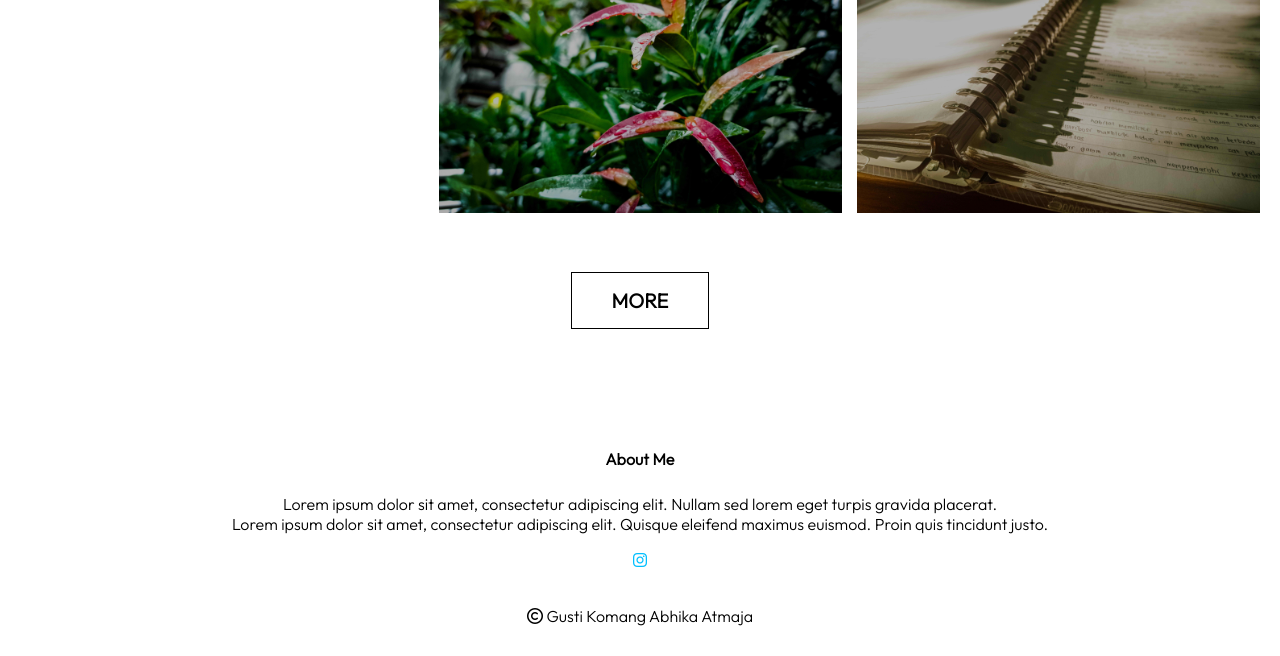
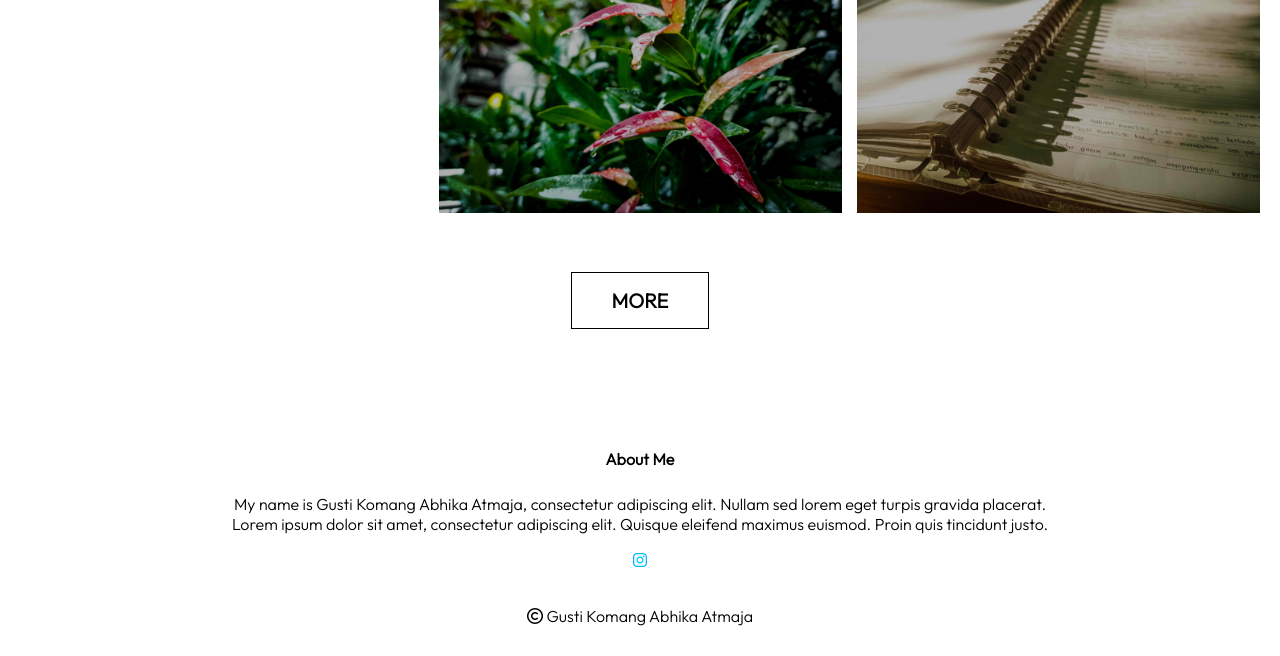
Before and after one commit to Gkatmaja/AbhikaPersonal, a plain HTML site: page index.html in a window 1280 px wide. Shown: the part 2251-2907 px from the top of the page. Drawn offline with nearby package versions, Linux system fonts and the light colour scheme.

Commit message:
change 2

```diff
--- a/index.html
+++ b/index.html
@@ -107,7 +107,7 @@
 
 	<section class="footer">
 		<a href="About.html" target="blank"><h4>About Me</h4></a>
-		<p>Lorem ipsum dolor sit amet, consectetur adipiscing elit. Nullam sed lorem eget turpis gravida placerat.<br> Lorem ipsum dolor sit amet, consectetur adipiscing elit. Quisque eleifend maximus euismod. Proin quis tincidunt justo.</p>
+		<p>My name is Gusti Komang Abhika Atmaja, consectetur adipiscing elit. Nullam sed lorem eget turpis gravida placerat.<br> Lorem ipsum dolor sit amet, consectetur adipiscing elit. Quisque eleifend maximus euismod. Proin quis tincidunt justo.</p>
 		<div class="icons">
 			<a href="https://www.instagram.com/abhika_atmaja/?hl=id" target="blank"><i class="fab fa-instagram"></i></a>
 		</div>
```
